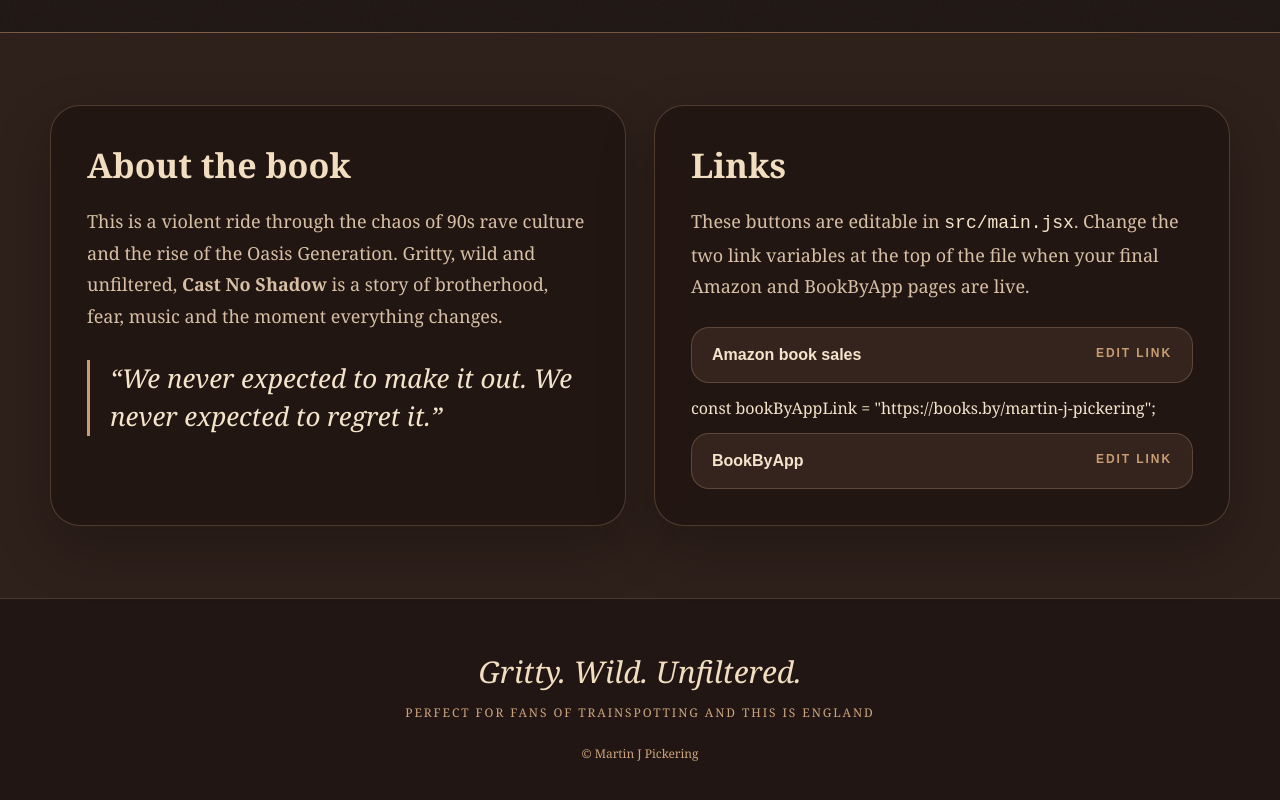
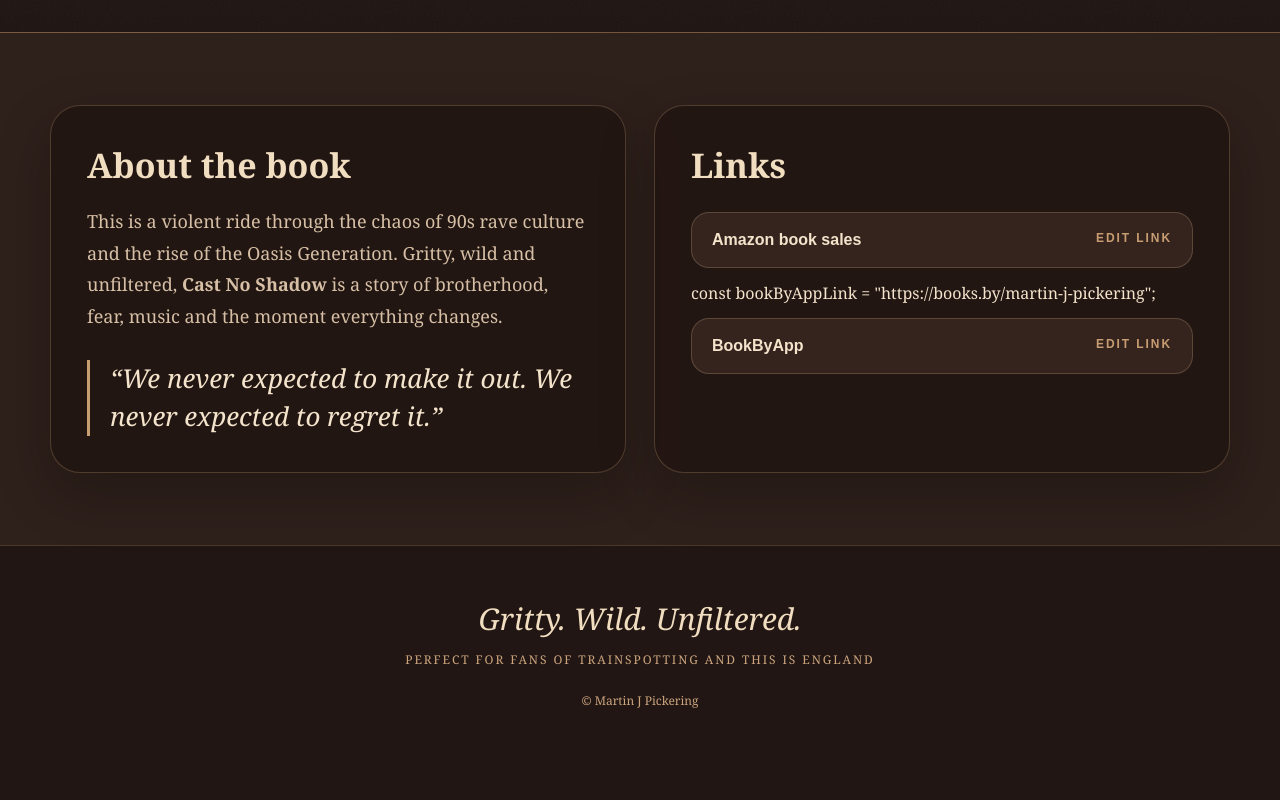
Before and after one commit to Mjpickering78/cast-no-shadow-site, a React (Vite) app: page / in a window 1280 px wide. Shown: the part 882-1682 px from the top of the page. After the commit the page ends 1649 px from the top, so only its background shows below. Built offline with nearby package versions, Linux system fonts and the light colour scheme.

Commit message:
Update main.jsx

```diff
--- a/src/main.jsx
+++ b/src/main.jsx
@@ -56,7 +56,7 @@ function App() {
         <div className="panel">
           <h2>Links</h2>
           <p>
-            These buttons are editable in <code>src/main.jsx</code>. Change the two link variables at the top of the file when your final Amazon and BookByApp pages are live.
+
           </p>
           <div className="link-list">
             <a href={amazonLink} target="_blank" rel="noreferrer">Amazon book sales <span>Edit link</span></a>
```
